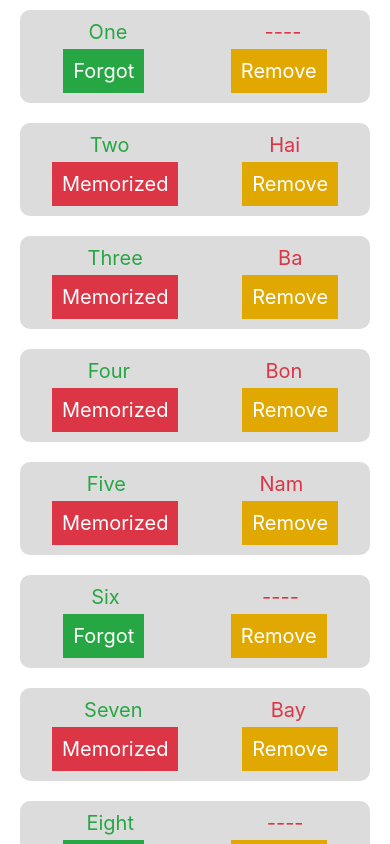
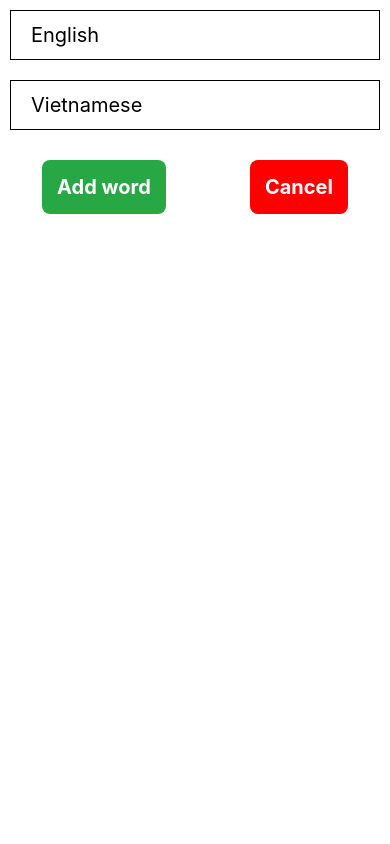
Before and after one commit to tram0808/tram0808, a React Native app: screen / in a window 390 px wide. Built offline with nearby package versions, Linux system fonts and the light colour scheme.

Commit message:
tao form

```diff
--- a/App.js
+++ b/App.js
@@ -2,7 +2,7 @@
 import React, { Component } from 'react';
 import { View, Text, StyleSheet, ScrollView } from 'react-native';
 import MyFatlist from './src/common/MyFatlist';
-
+import Form from './src/common/Form';
 export default class App extends Component {
   render() {
     return (
@@ -11,7 +11,7 @@ export default class App extends Component {
           <List />
         </ScrollView> */}
         {/* <Abv/> */}
-        <MyFatlist />
+        <Form />
     </View>
     );
   }
--- /dev/null
+++ b/src/common/Form.js
@@ -0,0 +1,60 @@
+import React, { Component } from 'react'
+import {Text,KeyboardAvoidingView,TextInput,TouchableOpacity,View,} from 'react-native';
+
+export default class Form extends Component {
+render() {
+    return (
+        <KeyboardAvoidingView behavior="padding">
+            <TextInput
+            style={{
+                height: 50,
+                borderColor: 'black',
+                borderWidth: 1,
+                margin: 10,
+                fontSize: 20,
+                paddingHorizontal: 20,
+            }}
+            placeholder="English"
+            />
+            <TextInput
+            style={{
+                height: 50,
+                borderColor: 'black',
+                borderWidth: 1,
+                margin: 10,
+                fontSize: 20,
+                paddingHorizontal: 20,
+            }}
+            placeholder="Vietnamese"
+            />
+            <View
+            style={{
+                flexDirection: 'row',
+                justifyContent: 'space-around',
+                marginTop: 20,
+            }}>
+            <TouchableOpacity
+                style={{
+                backgroundColor: '#28a745',
+                padding: 15,
+                borderRadius: 8,
+                }}>
+                <Text style={{fontSize: 20, fontWeight: 'bold', color: 'white'}}>
+                Add word
+                </Text>
+            </TouchableOpacity>
+            <TouchableOpacity
+                style={{
+                backgroundColor: 'red',
+                padding: 15,
+                borderRadius: 8,
+                }}>
+                <Text style={{fontSize: 20, fontWeight: 'bold', color: 'white'}}>
+                Cancel
+                </Text>
+            </TouchableOpacity>
+            </View>
+        </KeyboardAvoidingView>
+        );
+    }
+}
```
Also changed, not shown: src/common/ImageView.js (deleted, +0 -33 lines).
